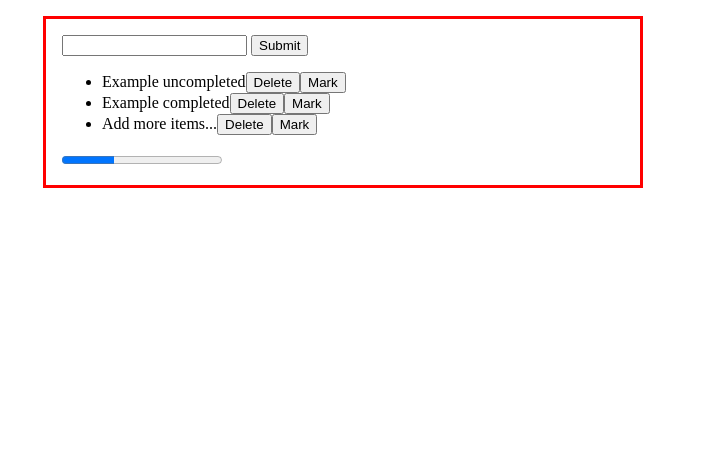
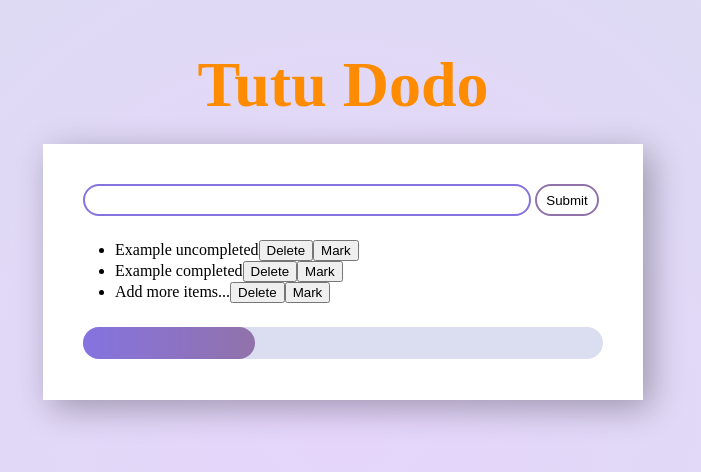
Before and after one commit to EmilyScripts/MDEM-TODO, a website: page index.html in a window 1280 px wide. Shown: the whole page, without its empty margins (297-998 px from the left). Drawn offline with Linux system fonts and the light colour scheme.

Commit message:
styled header, form, progress bar

```diff
--- a/index.html
+++ b/index.html
@@ -6,6 +6,9 @@
     <link rel="stylesheet" href="./style.css">
   </head>
   <body>
+    <header>
+      <h1>Tutu Dodo</h1>
+    </header>
     <div id="wrapper">
     <form id="add-todo">
       <input type="text" name="description" value="" required>
--- a/style.css
+++ b/style.css
@@ -6,6 +6,117 @@
   width: calc(100vw - 2rem);
   max-width: 37.5rem;
   margin: 1rem auto 0 auto;
-  border: 3px solid red;
-  padding: 1rem;
+  padding: 2rem;
+  background-color: white;
+  box-shadow: 0.5rem 0.5rem 2rem rgba(0,0,0,0.3);
+/* Added by Dom and Monika - centre vertically and offset from header */
+  position: absolute;
+  top: 8rem;
+  left: 50%;
+  transform: translateX(-50%);
 }
+
+body {
+  height: 100vh;
+  background-image: -webkit-radial-gradient(circle, #e6d5fc, #dbddf0)
+
+}
+
+h1 {
+  color: #ff8b00;
+  font-size: 4rem;
+  margin-top: 0.5rem;
+  margin-bottom: 0.5rem;
+  margin-left: 0.5rem;
+  margin-right: 0.5rem;
+}
+
+header {
+  position:fixed;
+  display:inline-block;
+  top: 2rem;
+  left: 50%;
+  transform: translateX(-50%);
+  padding: 0.5rem;
+  padding-right: 0.5rem;
+/*   background-color: #a64242; */
+}
+
+/* Likely need to change this... */
+#add-todo {
+  padding: 0.5rem;
+  background-color:aquamarine
+  position: relative;
+}
+
+#progress-container{
+  padding: 0.5rem;
+  /* background-color:pink; */
+  margin: 0 auto;
+  width: 100%;
+}
+
+progress{
+  width: 100%;
+  border-radius: 10px;
+}
+
+progress[value]{
+  color:aliceblue;
+}
+
+progress {
+    border: 0;
+    height: 2rem;
+    border-radius: 1rem;
+}
+progress::-webkit-progress-bar {
+    border: 0;
+    height: 2rem;
+    border-radius: 1rem;
+}
+progress::-webkit-progress-value {
+    border: 0;
+    height: 2rem;
+    border-radius: 1rem;
+}
+progress::-moz-progress-bar {
+    border: 0;
+    height: 2rem;
+    border-radius: 1rem;
+}
+
+/* previously used "progress[value]" at the start but appears to be unnecessary? */
+progress::-webkit-progress-value {
+  background-image:
+	   -webkit-linear-gradient(left, #8573e0, #9172aa);
+}
+
+progress::-moz-progress-value {
+  background-image:
+	   -moz-linear-gradient(left, #8573e0, #9172aa);
+}
+
+progress::-webkit-progress-bar {
+  background-color:#dbddf0;
+}
+
+progress::-moz-progress-bar {
+  background-color:#dbddf0;
+}
+
+input[type="text"]{
+  border-radius: 1rem;
+  width:calc(100% - 4.5rem);
+  height: 2rem;
+  border: 2px solid #8573e0;
+  padding-left: 1rem;
+}
+
+input[type="submit"]{
+  width:4rem;
+  height: 2rem;
+  border-radius: 1rem;
+  border: 2px solid #9172aa;
+  background-color: white;
+}
```
